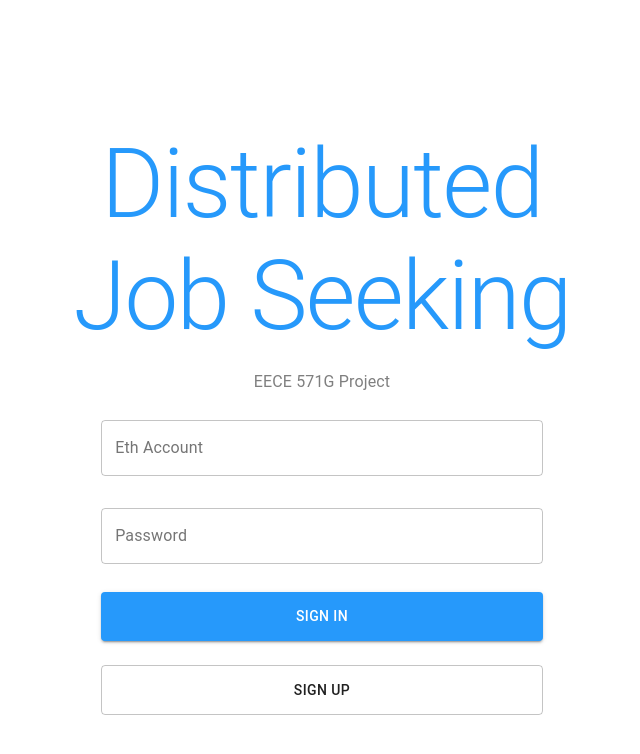
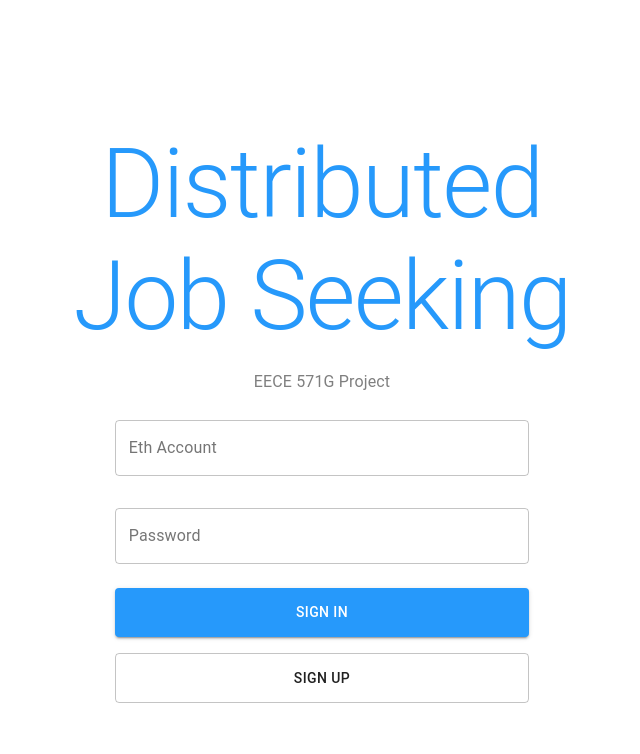
Before and after one commit to iamhhc/EECE571GBlockChain_Project, a React (Create React App) app in the folder frontend/dapp-jobseek/: page /signin in a window 1280 px wide. Shown: the top 754 px of the page, without its empty margins (318-958 px from the left). Built offline with nearby package versions, Linux system fonts and the light colour scheme.

Commit message:
modifed SignUpPage and SignInPage to align textFields accross pages

```diff
--- a/frontend/dapp-jobseek/src/pages/SignInPage.js
+++ b/frontend/dapp-jobseek/src/pages/SignInPage.js
@@ -22,7 +22,7 @@ let SignInPage = () => {
   return (
     <Container maxWidth='lg' className={classes.content}>
       {Title()}
-      <Box width='40%'>
+      <Box width='35%' className={classes.formGridItemColumn}>
         <Box className={classes.textField}>
           <TextField
             id='eth-account'
@@ -41,7 +41,6 @@ let SignInPage = () => {
             color='primary'
           />
         </Box>
-        <Box className={classes.button}>
         <Button
           className={classes.button}
           variant='contained'
@@ -50,8 +49,6 @@ let SignInPage = () => {
           onClick={signInButtonClicked}>
           Sign In
         </Button>
-        </Box>
-        <Box className={classes.button}>
         <Button
           className={classes.button}
           variant='outlined'
@@ -62,7 +59,6 @@ let SignInPage = () => {
           Sign Up
         </Button>
       </Box>
-      </Box>
     </Container>
   );
 }
--- a/frontend/dapp-jobseek/src/pages/SignUpPage.js
+++ b/frontend/dapp-jobseek/src/pages/SignUpPage.js
@@ -15,42 +15,26 @@ import { useAuth } from '../Auth';
 
 let SignUpPage = () => {
   let classes = useStyles();
-  let [displayForm1, setDisplayForm1] = useState(true);
+  let [section, setSection] = useState('accountInfo'); // alternate between accountInfo and description
   let [shouldLeave, setShouldLeave] = useState(false);
   let [jobStatus, setJobStatus] = useState(true);
   let auth = useAuth();
-
-  let cancelButtonClicked = () => {
-    setShouldLeave(true);
-  }
-
-  let nextButtonClicked = () => {
-    setDisplayForm1(false);
-  }
-
-  let backButtonClicked = () => {
-    setDisplayForm1(true);
-  }
 
   let submitButtonClicked = () => {
     // TODO: Implement signup and signin
     auth.signin(null);
   }
 
-  let jobSwitchChanged = () => {
-    setJobStatus(jobStatus => !jobStatus);
-  }
-
   let accountInfo = (
-      <Box width='70%' padding={1}>
+      <Box width='70%'>
         <Grid container className={classes.formGridContainerRow}>
           <Grid item xs={1}>
-            <IconButton color='secondary' onClick={cancelButtonClicked}>
+            <IconButton color='secondary' onClick={() => setShouldLeave(true)}>
               <HighlightOffIcon fontSize='large' />
             </IconButton>
           </Grid>
           <Grid item xs={6}>
-            <Box className={classes.formGridItemColumn}>
+            <Box className={classes.formGridItemColumn} height='350px'>
               <Box className={classes.textField}>
                 <TextField
                   id='eth-account'
@@ -96,7 +80,7 @@ let SignUpPage = () => {
             </Box>
           </Grid>
           <Grid item xs={1}>
-            <IconButton color='primary' onClick={nextButtonClicked}>
+            <IconButton color='primary' onClick={() => setSection('description')}>
               <NavigateNextIcon fontSize='large' />
             </IconButton>
           </Grid>
@@ -105,15 +89,15 @@ let SignUpPage = () => {
   );
 
   let description = (
-      <Box width='70%' padding={1}>
+      <Box width='70%'>
         <Grid container className={classes.formGridContainerRow}>
           <Grid item xs={1}>
-            <IconButton color='primary' onClick={backButtonClicked}>
+            <IconButton color='primary' onClick={() => setSection('accountInfo')}>
               <NavigateBeforeIcon fontSize='large' />
             </IconButton>
           </Grid>
           <Grid item xs={6}>
-            <Box className={classes.formGridItemColumn}>
+            <Box className={classes.formGridItemColumn} height='350px'>
               <Box className={classes.textField}>
                 <TextField
                   id='description'
@@ -127,7 +111,6 @@ let SignUpPage = () => {
                 />
               </Box>
               <Box className={classes.textField}>
-
                 <Grid component='label' container className={classes.formGridContainerRow}>
                 <Grid item>
                     <Typography variant='body1' color='primary'>
@@ -137,7 +120,7 @@ let SignUpPage = () => {
                   <Grid item>
                     <Switch
                       checked={jobStatus}
-                      onChange={jobSwitchChanged}
+                      onChange={() => setJobStatus(jobStatus => !jobStatus)}
                       color='primary'
                     />
                   </Grid>
@@ -153,7 +136,7 @@ let SignUpPage = () => {
             </Box>
           </Grid>
           <Grid item xs={1}>
-            <IconButton color='primary' onClick={submitButtonClicked}>
+            <IconButton color='primary' onClick={(submitButtonClicked)}>
               <CheckIcon fontSize='large' />
             </IconButton>
           </Grid>
@@ -164,7 +147,7 @@ let SignUpPage = () => {
   return (
     <Container maxWidth='lg' className={classes.content}>
       {Title()}
-      {displayForm1 ? accountInfo : description}
+      {section === 'accountInfo' ? accountInfo : description}
       {shouldLeave ? <Redirect to={pageRoutes.SignInPage}/> : null}
     </Container>
   );
--- a/frontend/dapp-jobseek/src/styles/style.js
+++ b/frontend/dapp-jobseek/src/styles/style.js
@@ -24,7 +24,7 @@ const useStyles = makeStyles((theme) => ({
   },
   button: {
     padding: theme.spacing(1.5, 2, 1.5, 2),
-    // margin: theme.spacing(2),
+    margin: theme.spacing(1),
     display: 'flex',
     flexDirection: 'column',
     alignItems: 'center',
@@ -42,20 +42,23 @@ const useStyles = makeStyles((theme) => ({
     display: 'flex',
     flexDirection: 'column',
     alignItems: 'center',
+    width: '100%',
   },
   linearProgress: {
     margin: theme.spacing(2),
 
   },
   formGridContainerRow: {
-    direction: 'row',
+    display: 'flex',
+    flexDirection: 'row',
     alignItems: 'center',
     justifyContent: 'space-evenly',
   },
   formGridItemColumn: {
-    direction: 'column',
+    display: 'flex',
+    flexDirection: 'column',
     alignItems: 'center',
-    justifyContent: 'center',
+    justifyContent: 'flex-start',
   }
 }));
 
```
Lines whose indentation alone changed are shown as unchanged.
